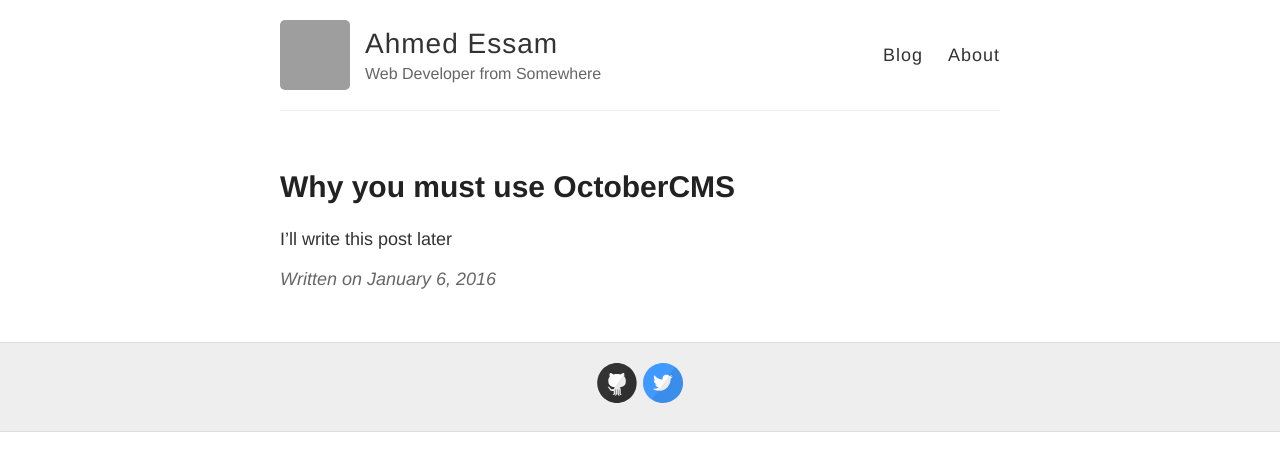
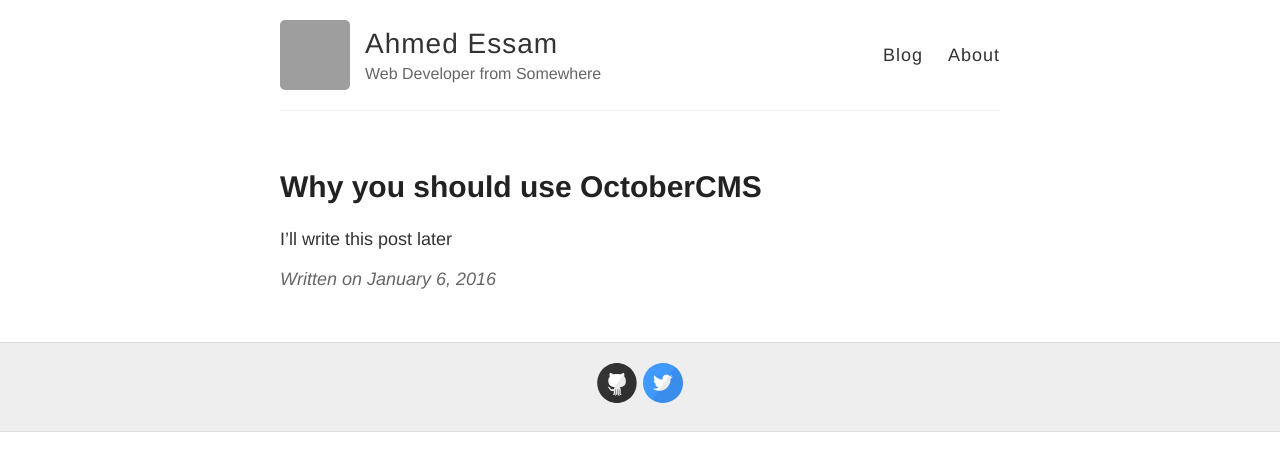
Before and after one commit to lilessam/lilessam.github.io, a Jekyll site: the page built from _posts/2017-1-6-Why-You-Should-Use-OctoberCMS.md, in a window 1280 px wide. Shown: the top 471 px of the page. Built offline with Jekyll 4.4.1, drawn with Linux system fonts in a browser that asks for light colours; nearby versions of some CDN libraries; comment, search, counter and statistics services are not loaded; grey boxes are pictures that could not be loaded.

Commit message:
Edit some styles

```diff
--- a/_posts/2017-1-6-Why-I-Use-OctoberCMS.md
+++ b/_posts/2017-1-6-Why-You-Should-Use-OctoberCMS.md
@@ -1,6 +1,6 @@
 ---
 layout: post
-title: Why you must use OctoberCMS
+title: Why you should use OctoberCMS
 excerpt: "I'll write this post later"
 date: 2016-01-06
 ---
--- a/style.css
+++ b/style.css
@@ -752,7 +752,7 @@ code {
 }
 
 #blog-pagination ul li a:hover {
-    color: #d16b19
+    color: #4183C4
 }
 
 #blog-pagination ul li a i {
```
